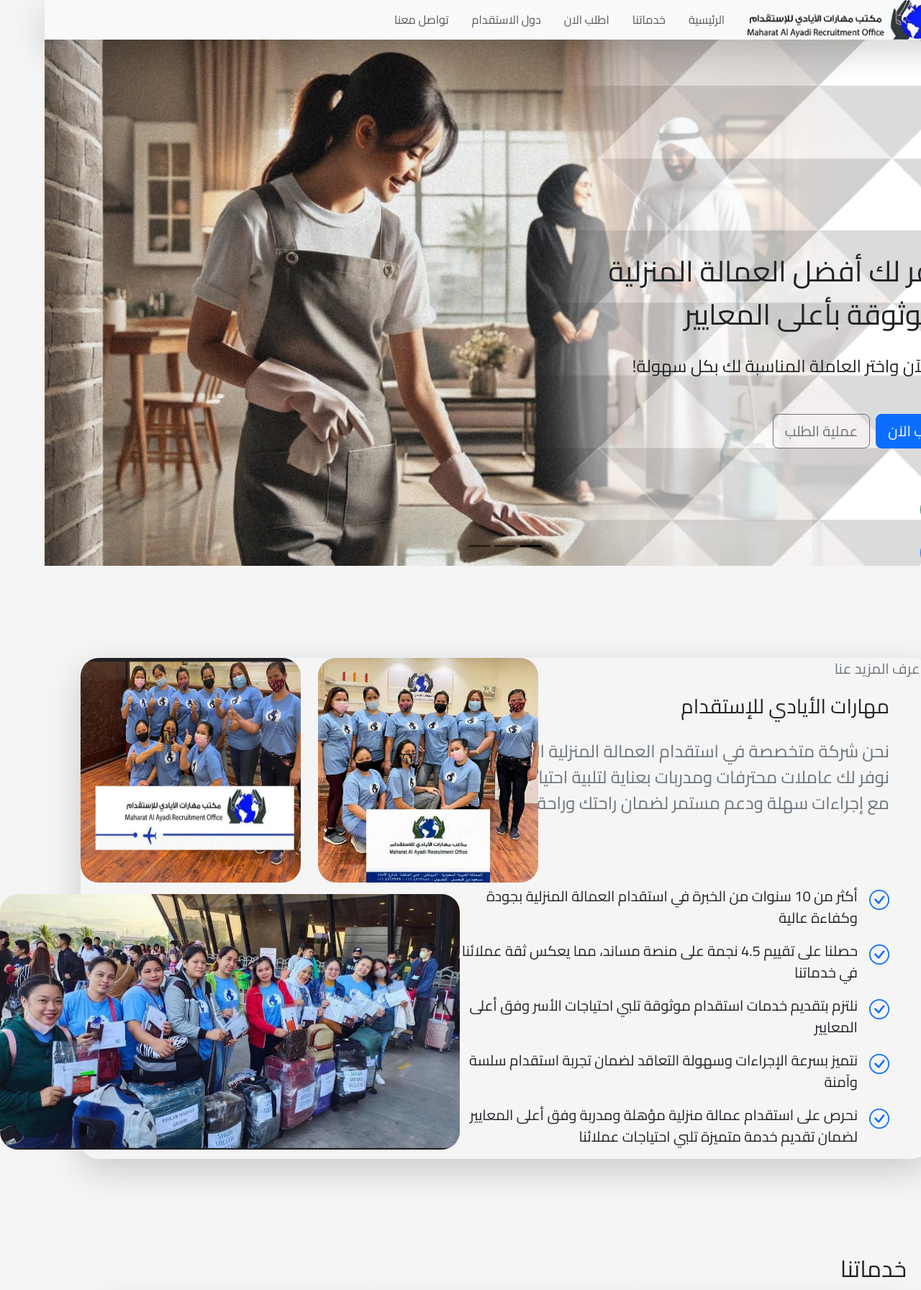
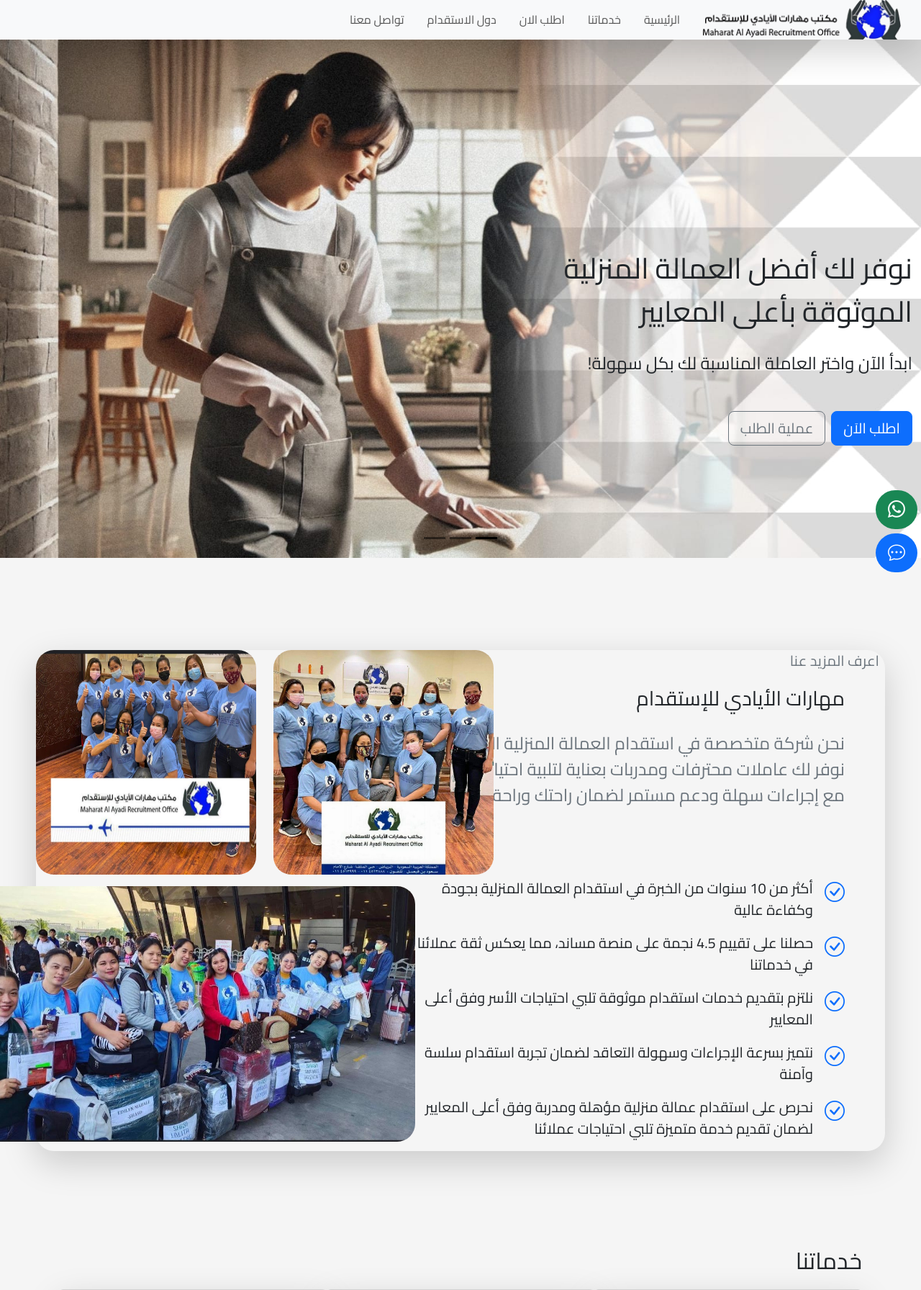
Before and after one commit to 93bx/maharat, a Flask app: page / in a window 1280 px wide; the page is wider, and only the part inside the window is pictured. Shown: the top 1792 px of that part at 72% size. Run offline with Flask 3, Linux system fonts and the light colour scheme.

Commit message:
added animation, fixed hero images height

```diff
--- a/static/css/style.css
+++ b/static/css/style.css
@@ -19,6 +19,10 @@
 
 .inverse-img {
     transform: rotateY(180deg);
+}
+
+.hero-imgs {
+    height: 45rem !important;
 }
 
 #hero-texts {
@@ -119,6 +123,48 @@
     z-index: 2;
 }
 
+.animate {
+    opacity: 0;
+    transition: opacity 1s ease-out, transform 1s ease-out;
+}
+
+.fade-in {
+    transform: translateY(20px);
+}
+
+.fade-in.visible {
+    opacity: 1;
+    transform: translateY(0);
+}
+
+.slide-in-left {
+    transform: translateX(-100px);
+}
+
+.slide-in-left.visible {
+    opacity: 1;
+    transform: translateX(0);
+}
+
+.slide-in-right {
+    transform: translateX(100px);
+}
+
+.slide-in-right.visible {
+    opacity: 1;
+    transform: translateX(0);
+}
+
+
+.zoom-in {
+    transform: scale(0.1);
+}
+
+.zoom-in.visible {
+    opacity: 1;
+    transform: scale(1);
+}
+
 @keyframes slide-left {
     from {
         transform: translateX(0);
--- a/static/js/main.js
+++ b/static/js/main.js
@@ -2,6 +2,7 @@
     applyRTL();
     formValidation();
     bottomCarousel();
+    applyAnimation();
 }
 
 function switchLang(lang) {
@@ -67,6 +68,22 @@
     let copy = document.querySelector(".carousel-wrapper").cloneNode(true);
     document.querySelector(".carousel-container").appendChild(copy);
 }
+
+function applyAnimation(){
+    let elements = document.querySelectorAll(".animate");
+    let observer = new IntersectionObserver((entries) => {
+        entries.forEach( entry => {
+            if (entry.isIntersecting) {
+                entry.target.classList.add("visible")
+            }
+        });
+
+    }, {threshold:0.75});
+    elements.forEach(element => {
+        observer.observe(element);
+    })
+}
+
 document.addEventListener("DOMContentLoaded", () => {
     init();
 })
--- a/templates/index.html
+++ b/templates/index.html
@@ -4,7 +4,7 @@
 
 {% block content %}
   {#  Hero Section  #}
-  <section id="hero-section vh-100 overflow-hidden">
+  <section id="hero-section">
     <div id="hero-carousel" class="carousel carousel-dark slide w-100" data-bs-ride="carousel">
       <div class="carousel-indicators">
         <button type="button" data-bs-target="#hero-carousel" data-bs-slide-to="0" class="active" aria-current="true"></button>
@@ -13,33 +13,33 @@
       </div>
       <div class="carousel-inner">
         <div class="carousel-item active" data-bs-interval="4000">
-          <img id="hero-img" src="{{ url_for('static', filename='images/hero.png') }}" alt="" class="img-fluid w-100">
+          <img id="hero-img" src="{{ url_for('static', filename='images/hero.png') }}" alt="" class="hero-imgs img-fluid w-100">
           <div id="hero-texts" class="container-fluid">
-            <p id="hero-text1" class="fs-1">{{ translations['hero-text1'] }}</p>
-            <p id="hero-text2" class="fs-4 mt-4">{{ translations['hero-text2'] }}</p>
-            <div class="d-flex mt-5 gap-2">
+            <p id="hero-text1" class="fs-1 animate fade-in">{{ translations['hero-text1'] }}</p>
+            <p id="hero-text2" class="fs-4 mt-4 animate fade-in">{{ translations['hero-text2'] }}</p>
+            <div class="d-flex mt-5 gap-2 animate slide-in-left">
               <a id="hero-button1" href="#" class="btn btn-lg btn-primary">{{ translations['hero-button1'] }}</a>
               <a id="hero-button2" href="#process-section" class="btn btn-lg btn-outline-secondary">{{ translations['hero-button2'] }}</a>
             </div>
           </div>
         </div>
         <div class="carousel-item" data-bs-interval="4000">
-          <img id="hero-img" src="{{ url_for('static', filename='images/hero2.png') }}" alt="" class="img-fluid w-100">
+          <img id="hero-img" src="{{ url_for('static', filename='images/hero2.png') }}" alt="" class="hero-imgs img-fluid w-100">
           <div id="hero-texts" class="container-fluid">
-            <p id="hero-text1" class="fs-1">{{ translations['hero-text1'] }}</p>
-            <p id="hero-text2" class="fs-4 mt-4">{{ translations['hero-text2'] }}</p>
-            <div class="d-flex mt-5 gap-2">
+            <p id="hero-text1" class="fs-1 animate fade-in">{{ translations['hero-text1'] }}</p>
+            <p id="hero-text2" class="fs-4 mt-4 animate fade-in">{{ translations['hero-text2'] }}</p>
+            <div class="d-flex mt-5 gap-2 animate slide-in-left">
               <a id="hero-button1" href="#" class="btn btn-lg btn-primary">{{ translations['hero-button1'] }}</a>
               <a id="hero-button2" href="#process-section" class="btn btn-lg btn-outline-secondary">{{ translations['hero-button2'] }}</a>
             </div>
           </div>
         </div>
         <div class="carousel-item" data-bs-interval="4000">
-          <img id="hero-img" src="{{ url_for('static', filename='images/hero3.png') }}" alt="" class="img-fluid w-100">
+          <img id="hero-img" src="{{ url_for('static', filename='images/hero3.png') }}" alt="" class="hero-imgs img-fluid w-100">
           <div id="hero-texts" class="container-fluid">
-            <p id="hero-text1" class="fs-1 text-white">{{ translations['hero-text1'] }}</p>
-            <p id="hero-text2" class="fs-4 text-white mt-4">{{ translations['hero-text2'] }}</p>
-            <div class="d-flex mt-5 gap-2">
+            <p id="hero-text1" class="fs-1 text-white animate fade-in">{{ translations['hero-text1'] }}</p>
+            <p id="hero-text2" class="fs-4 text-white mt-4 animate fade-in">{{ translations['hero-text2'] }}</p>
+            <div class="d-flex mt-5 gap-2 animate slide-in-left">
               <a id="hero-button1" href="#" class="btn btn-lg btn-primary">{{ translations['hero-button1'] }}</a>
               <a id="hero-button2" href="#process-section" class="btn btn-lg btn-outline-secondary">{{ translations['hero-button2'] }}</a>
             </div>
@@ -51,8 +51,8 @@
 
     {# About Us Section #}
   <section id="about-section" class="sm">
-    <div id="about-card" class="container-fluid d-flex pe-2 ps-0 shadow-lg">
-      <div class="text-box ">
+    <div id="about-card" class="container-fluid d-flex pe-2 ps-0 shadow-lg animate zoom-in">
+      <div class="text-box">
         <p class="text-secondary fs-5">{{ translations['about-text1'] }}</p>
         <p class="fs-3 pe-5 mt-3">{{ translations['about-text2'] }}</p>
         <p class="fs-4 pe-5 mt-4 text-secondary">{{ translations['about-text3'] }}</p>
@@ -95,7 +95,7 @@
   <section id="services-section" class="sm container">
     <p class="fs-2">{{ translations['services-title'] }}</p>
     <div id="services-cards" class="d-flex justify-content-between">
-      <div class="card shadow-lg">
+      <div class="card shadow-lg animate slide-in-right">
         <img src="{{ url_for('static', filename='images/services-driver.png') }}" class="card-img-top" alt="">
         <div class="card-body">
           <p class="card-text text-center fs-3">{{ translations['services-text1'] }}</p>
@@ -107,7 +107,7 @@
           <p class="card-text text-center fs-3">{{ translations['services-text2'] }}</p>
         </div>
       </div>
-      <div class="card shadow-lg">
+      <div class="card shadow-lg animate slide-in-left">
         <img src="{{ url_for('static', filename='images/services-cooker.png') }}" class="card-img-top" alt="">
         <div class="card-body">
           <p class="card-text text-center fs-3">{{ translations['services-text3'] }}</p>
@@ -122,7 +122,7 @@
       <p id="process-title" class="text-center fs-1 m-0 p-0">{{ translations['process-title'] }}</p>
     </div>
     <div id="process1" class="d-flex justify-content-between">
-      <div class="w-50 ">
+      <div class="w-50 animate slide-in-right">
         <img src="{{ url_for('static', filename='images/process1-img.png') }}" alt="" class="img-fluid process-img diagonal-border-img">
       </div>
       <div class="w-50 align-content-center">
@@ -135,12 +135,12 @@
         <p>{{ translations['card-step2'] }}</p>
         <p>{{ translations['card-text2'] }}</p>
       </div>
-      <div class="w-50 overflow-hidden">
+      <div class="w-50 overflow-hidden animate slide-in-left">
         <img src="{{ url_for('static', filename='images/process2-img.png') }}" alt="" class="img-fluid process-img diagonal-border-img">
       </div>
     </div >
     <div id="process3" class="d-flex justify-content-between">
-      <div class="w-50">
+      <div class="w-50 animate slide-in-right">
         <img src="{{ url_for('static', filename='images/process3-img.png') }}" alt="" class="img-fluid process-img diagonal-border-img">
       </div>
       <div class="w-50 align-content-center">
@@ -153,7 +153,7 @@
         <p>{{ translations['card-step4'] }}</p>
         <p>{{ translations['card-text4'] }}</p>
       </div>
-      <div class="w-50 ">
+      <div class="w-50 animate slide-in-left">
         <img src="{{ url_for('static', filename='images/process4-img.png') }}" alt="" class="img-fluid process-img diagonal-border-img">
       </div>
     </div >
@@ -164,21 +164,21 @@
     <p class="fs-2">{{ translations['contact-title'] }}</p>
     <div class="d-flex gap-4">
       <div id="contact-info" class="d-flex flex-column gap-4">
-        <div id="location-card" class="d-flex gap-3 shadow-lg rounded-4 p-3">
+        <div id="location-card" class="d-flex gap-3 shadow-lg rounded-4 p-3 animate slide-in-right">
           <i class="bi bi-geo-alt fs-1 text-primary align-self-center"></i>
           <div>
             <p class="text-secondary fw-bold">{{ translations['contact-location-text1'] }}</p>
             <p>{{ translations['contact-location-text2'] }}</p>
           </div>
         </div>
-        <div id="email-card" class="d-flex gap-3 shadow-lg rounded-4 p-3">
+        <div id="email-card" class="d-flex gap-3 shadow-lg rounded-4 p-3 animate slide-in-right">
           <i class="bi bi-envelope-at fs-1 text-primary align-self-center"></i>
           <div>
             <p class="text-secondary fw-bold">{{ translations['contact-email-text'] }}</p>
             <p>info@maharatelayadi.com</p>
           </div>
         </div>
-        <div id="tel-card" class="d-flex gap-3 shadow-lg rounded-top-4 p-3">
+        <div id="tel-card" class="d-flex gap-3 shadow-lg rounded-top-4 p-3 animate slide-in-right">
           <i class="bi bi-telephone-inbound fs-1 text-primary align-self-center"></i>
           <div>
             <p class="text-secondary fw-bold">{{ translations['contact-tel-text'] }}</p>
@@ -187,7 +187,7 @@
           </div>
         </div>
       </div>
-      <div id="contact-form" class="p-3 shadow-lg">
+      <div id="contact-form" class="p-3 shadow-lg animate slide-in-left">
         <form class="row g-3 needs-validation" novalidate>
           <div class="col-md-6">
             <label for="validationCustom01" class="form-label">{{ translations['contact-label-text1'] }}*</label>
@@ -212,7 +212,7 @@
       </div>
     </div>
     <iframe src="https://www.google.com/maps/embed?pb=!1m18!1m12!1m3!1d3622.178909022592!2d46.61644687526784!3d24.789326577975746!2m3!1f0!2f0!3f0!3m2!1i1024!2i768!4f13.1!3m3!1m2!1s0x3e2ee391981e308d%3A0xd04f3518e43b5c9b!2sMaharat%20Al%20Ayadi%20Recruitment!5e0!3m2!1sen!2sus!4v1739210851202!5m2!1sen!2sus"
-            style="border:0;" loading="lazy" referrerpolicy="no-referrer-when-downgrade"></iframe>
+            style="border:0;" loading="lazy" referrerpolicy="no-referrer-when-downgrade" class="animate zoom-in"></iframe>
 
   </section>
 {% endblock %}
--- a/templates/layout.html
+++ b/templates/layout.html
@@ -48,7 +48,7 @@
       </nav>
     </header>
 
-    <main>
+    <main class="overflow-hidden">
       {% block content %}{% endblock %}
     </main>
 
```
